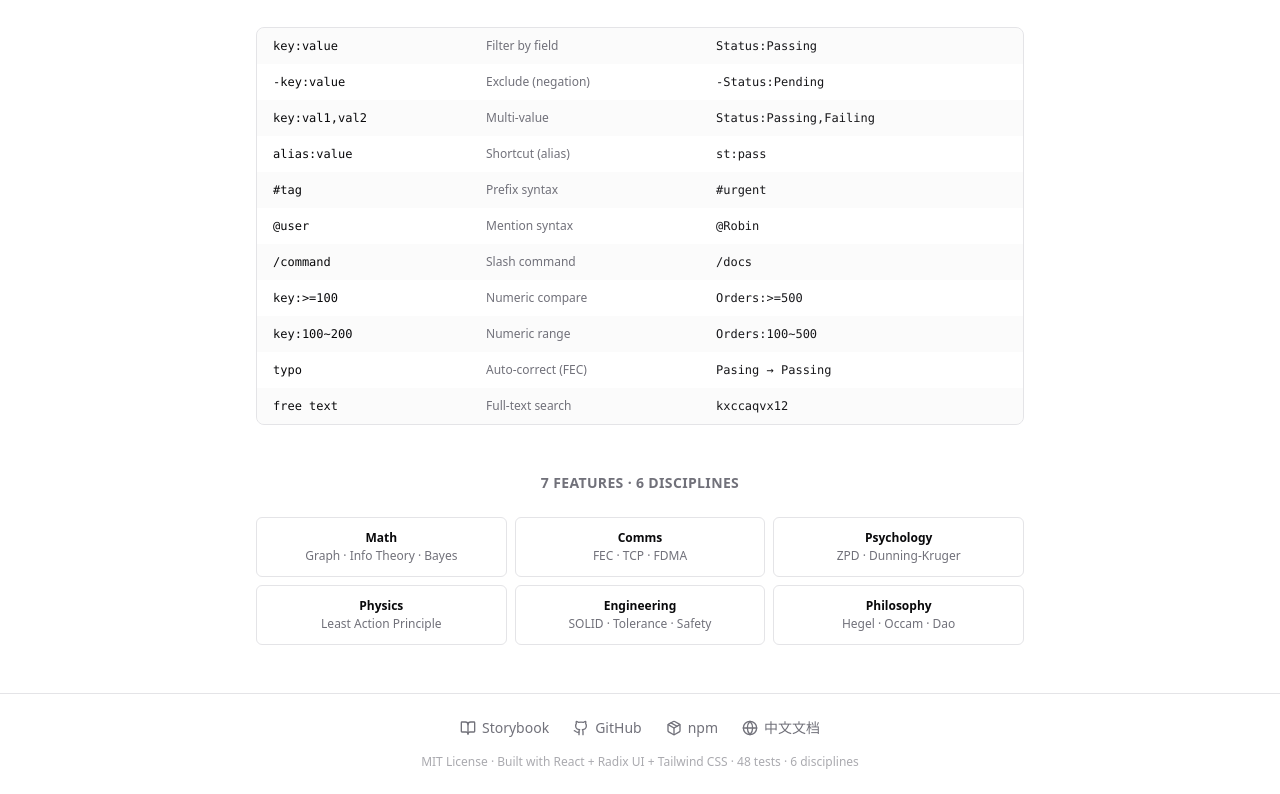
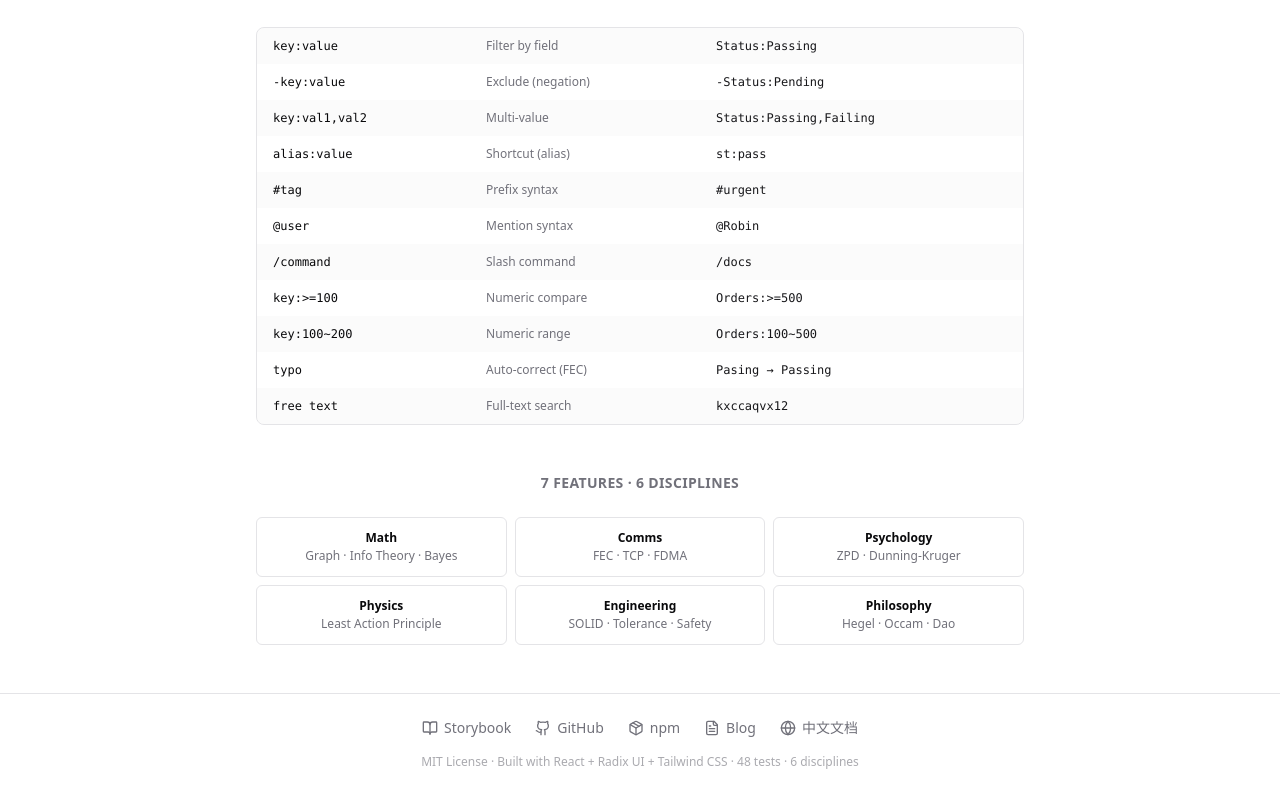
Before and after one commit to 675076143/filter-chip-bar, a React (Vite) app in the folder website/: page / in a window 1280 px wide. Shown: the part 1278-2072 px from the top of the page. Built offline with nearby package versions, Linux system fonts and the light colour scheme.

Commit message:
feat: footer 增加 Blog 链接

```diff
--- a/website/src/App.tsx
+++ b/website/src/App.tsx
@@ -1,6 +1,6 @@
 import { useState } from 'react';
 import { FilterChipBar, type ChipConfig, type TabOption, type FilterChipBarResult } from 'filter-chip-bar';
-import { BookOpen, Package, Globe, Github, Terminal, Sparkles, ArrowRight, Languages } from 'lucide-react';
+import { BookOpen, Package, Globe, Github, Terminal, Sparkles, ArrowRight, Languages, FileText } from 'lucide-react';
 
 const i18n = {
   en: {
@@ -402,6 +402,15 @@ function App() {
             npm
           </a>
           <a
+            href="https://www.robin-tech.top/programming/yi-ge-sou-suo-kuang-de-shi-shi.html"
+            target="_blank"
+            rel="noopener noreferrer"
+            className="flex items-center gap-1.5 text-[hsl(var(--muted-foreground))] hover:text-[hsl(var(--foreground))] transition-colors"
+          >
+            <FileText className="size-4" />
+            Blog
+          </a>
+          <a
             href={lang === 'zh' ? 'https://github.com/675076143/filter-chip-bar/blob/main/README.md' : 'https://github.com/675076143/filter-chip-bar/blob/main/README.zh-CN.md'}
             target="_blank"
             rel="noopener noreferrer"
```
